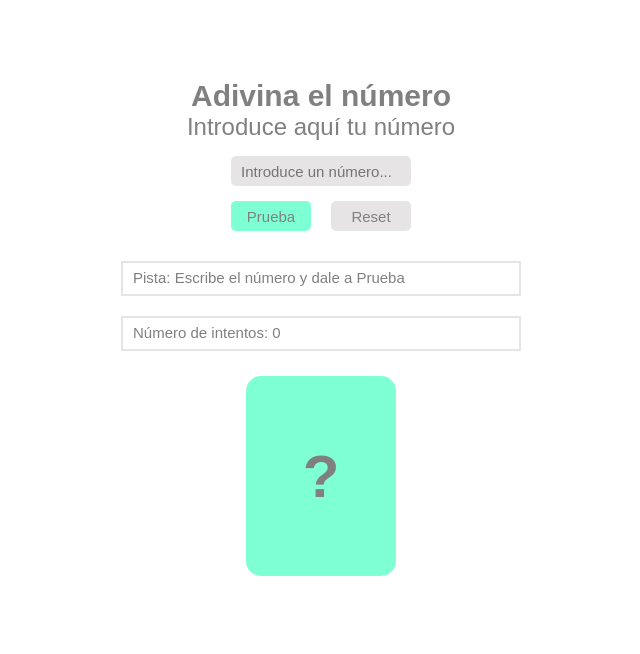
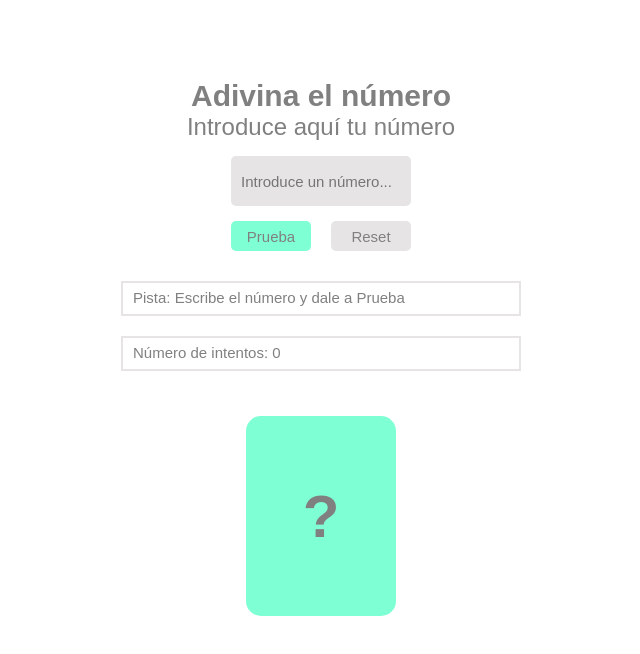
Before and after one commit to lupeMorales/guess-the-number, a plain HTML site: page index.html in a window 1280 px wide. Shown: the whole page, without its empty margins (319-959 px from the left). Drawn offline with Linux system fonts and the light colour scheme.

Commit message:
add margin top card

```diff
--- a/css/styles.css
+++ b/css/styles.css
@@ -54,7 +54,7 @@
 }
 .number {
   width: 180px;
-  height: 30px;
+  height: 50px;
   background-color: var(--secondary-color);
   border: none;
   border-radius: 5px;
@@ -119,7 +119,7 @@
   perspective: 1000px;
   width: 150px;
   height: 200px;
-  margin: 15px auto;
+  margin: 35px auto;
   background-color: transparent;
 }
 .card div {
```
